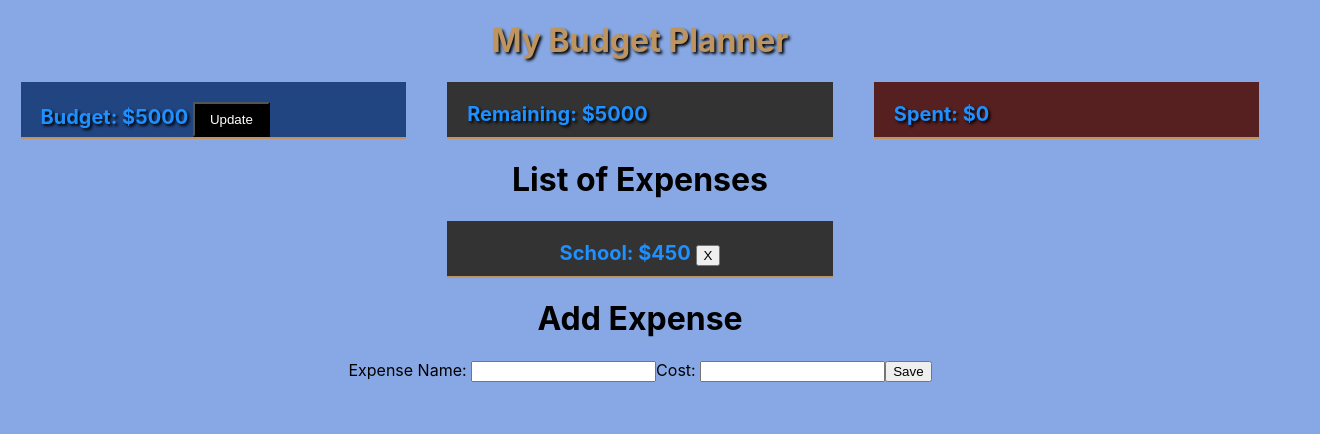
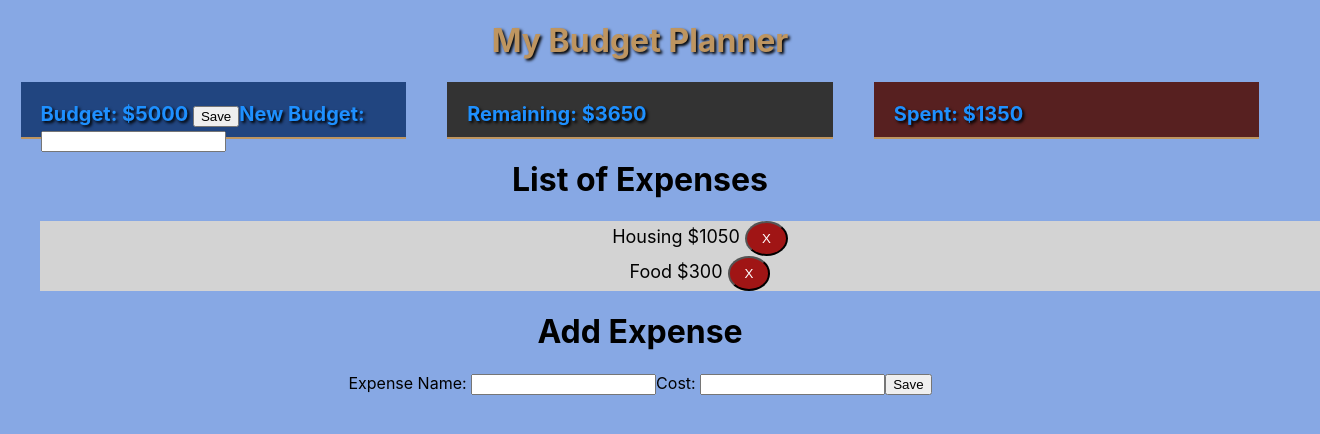
Before and after one commit to lynnameenrollins/budget_with_React, a React (Create React App) app: page / in a window 1280 px wide. Both pictures are taken after a click on the button "Update". Shown: the top 434 px of the page, 1320 px wide, since content can reach past the window. Built offline with nearby package versions, Linux system fonts and the light colour scheme.

Commit message:
improving functionality, everything working except remove item

```diff
--- a/src/AddExpense.js
+++ b/src/AddExpense.js
@@ -9,18 +9,19 @@ function AddExpense(props) {
     let dispatch = useDispatch();
 
     const Add = (e) =>{
-        let cost_name = document.getElementById('ExpName').value
-        let cost_amt = document.getElementById('ExpCost').value
-
-        console.log('Cost_name ', cost_name)
-        console.log('Cost_amt ', cost_amt)
+        let name = document.getElementById('ExpName').value
+        let amt = document.getElementById('ExpCost').value
+        let cost = {name, amt}
+        console.log('Cost_name ', name)
+        console.log('Cost_amt ', amt)
+        console.log(cost)
         dispatch({
-            type:"ADD_EXPENSE_NAME",
-            payload: cost_name,
+            type:"ADD_EXPENSE",
+            payload: cost,
         })
         dispatch({
             type:"ADD_EXPENSE_AMT",
-            payload: cost_amt,
+            payload: amt,
         })
     }
     return (
--- a/src/App.js
+++ b/src/App.js
@@ -8,7 +8,7 @@ import {connect} from 'react-redux';
 import Expenses from './Expenses';
 import AddExpense from './AddExpense';
 import Update from './Update';
-import {useNavigate, Routes,  Route, Router, Link} from 'react-router'
+
 
 
 
@@ -24,23 +24,38 @@ function App(props) {
     console.log("in useEffect, budget: " + budget);
   })
 
+  function updateBudget (){
 
-  function updateBudget (){
-    console.log("In update budget")
-    // let navigate = useNavigate();
-    // navigate('/Update')
+    let save_button = document.getElementById("Save")
+    let update_button = document.getElementById("Update")
+    let save_label = document.getElementById("SaveLabel")
+    let new_budget = document.getElementById("NewBudget")
+
+    save_button.removeAttribute("hidden");
+    save_label.removeAttribute("hidden");
+    new_budget.removeAttribute("hidden");
+    update_button.setAttribute("hidden", "hidden");
 
 
   }
-  // const updateBudget = (e) =>{
+  function toggle (){
+    console.log("In update budget")
+    let save_button = document.getElementById("Save")
+    let update_button = document.getElementById("Update")
+    let save_label = document.getElementById("SaveLabel")
+    let new_budget_box = document.getElementById("NewBudget")
+    let new_budget =document.getElementById("NewBudget").value
+    update_button.removeAttribute("hidden");
+    save_button.setAttribute("hidden", "hidden");
+    save_label.setAttribute("hidden", "hidden");
+    new_budget_box.setAttribute("hidden", "hidden");
+    console.log("New Budget : $", new_budget)
+    dispatch({
+      type:"SET_BUDGET",
+      payload: new_budget,
+  })
+  }
 
-  //     if (true){
-  //       dispatch({
-  //         type: "SET_BUDGET",
-  //         payload: e.target.value,
-  //     })
-  //   }
-  // }
 
   return (
     <div className="App">
@@ -49,8 +64,11 @@ function App(props) {
       <h1>My Budget Planner</h1>
       <div className="main-container">
 
-        <h3 className= "budget">Budget: ${budget}  <button className = "updateBudget" type="button" onClick={updateBudget}>Update</button></h3>
-        {/* <button variant="outlined">Open Simple Dialog</button> */}
+        <h3 className= "budget">Budget: ${budget}  <button className = "updateBudget" type="button" id="Update" onClick={updateBudget}>Update
+        </button><button hidden={true} id="Save" onClick={toggle}>Save</button>
+        <label id ="SaveLabel" hidden={true}>New Budget:</label><input type="text" id="NewBudget" hidden={true} ></input>
+        </h3>
+
         <h3 className= "remaining">Remaining: ${remaining}</h3>
         <h3 className= "spent">Spent: ${spent} </h3>
     </div>
--- a/src/Expenses.js
+++ b/src/Expenses.js
@@ -15,24 +15,34 @@ function Expenses(props) {
 
     const RemoveExpense = (e) =>{
 
-        console.log('In Remove Expense')
-        let exp_amt = expense[0].amt
+        //hard coded for testing
+        console.log("----Remove Expense Function----")
+        let name = expense[0].name
+        let amt = expense[0].amt
+        let test = document.getElementById("listed_exp").value
+        console.log('----TEST-----', test)
+
+        let cost = {name, amt}
+        console.log('Cost_name ', name)
+        console.log('Cost_amt ', amt)
+        console.log('payload: cost: ', cost)
         dispatch({
-            type:"REMOVE",
-            payload: exp_amt,
+            type:"REMOVE_EXPENSE",
+            payload: cost,
+        })
+        dispatch({
+            type:"REMOVE_EXPENSE_AMT",
+            payload: amt,
         })
     }
     return (
         <div className ="ExpenseList">
             <h1>List of Expenses</h1>
 
-            {/* <ol>
-                {expense.name.map(expense =>(<li key={expense.name}>{expense.name}</li>))}
-            </ol> */}
             <div className="expense-container">
-                <h3>{expense[0].name}:  ${expense[0].amt} <button value='100' onClick={RemoveExpense}>X</button></h3>
-                {/* <li><h1>{expense[1].name}:  ${expense[1].amt}</h1></li> */}
-
+            <ol >
+                {expense.map(expense =>(<ol id="listed_exp" className = "expense_item" key={expense}>{expense.name}    ${expense.amt} <button id="rm_exp" className="rm_exp" onClick={RemoveExpense}>X</button></ol>))}
+            </ol>
 
             </div>
 
--- a/src/index.css
+++ b/src/index.css
@@ -60,6 +60,7 @@ div h3 {
   padding: 8px 15px;
 
 }
+
 div p {
   margin-top: 4em;
   margin-bottom: 7em;
@@ -71,10 +72,31 @@ div a {
   border-radius: 2px;
   text-decoration: none;
 }
+/* .expense-container {
+  display: inline-flex;
+  width: 100%;
+  text-align: left;
+  flex-direction: row;
+  align-self: stretch;
+} */
+.expense_item{
+  width: 100%;
+  font-size: large;
+  background-color: lightgray;
+
+}
+.rm_exp{
+  color:white;
+  background-color:rgb(160, 21, 21);
+  justify-content: left;
+  padding: 8px 15px;
+  border-radius: 50%;
+}
 .ExpenseList{
   color:black;
   text-shadow: none;
 }
+
 .AddExpense{
   color:black;
   text-shadow: none;
--- a/src/reducers/BudgetReducer.js
+++ b/src/reducers/BudgetReducer.js
@@ -1,7 +1,7 @@
 const initalState = {
     budget: 5000,
-    expense:[{name:'School', amt:'450'}, {name:'Food', amt:'300'}],
-    spent: 0,
+    expense:[{name:'Housing', amt:'1050'}, {name:'Food', amt:'300'}],
+    spent: 1350,
 
 }
 
@@ -12,29 +12,38 @@ const BudgetReducer = (state = initalState, action)=>{
             console.log("In Set Budget");
             newState.budget = action.payload;
             return newState;
-        case 'REMAINING':
-            console.log("In Remaining");
-            return newState;
-        case 'SPENT':
-            console.log("In Spent");
-            return newState;
-        case 'ADD_EXPENSE_NAME':
+
+        case 'ADD_EXPENSE':
             console.log("In Budget Reducer AddName", action.payload)
-            newState.expense.push({name: action.payload});
-            console.log(newState.expense.name)
+            newState.expense.push(action.payload);
+            console.log(newState.expense.name, newState.expense.amt)
             return newState;
         case 'ADD_EXPENSE_AMT':
             console.log("In Budget Reducer Add", action.payload)
             newState.spent = Number(newState.spent) + Number(action.payload);
-            newState.expense.push(action.payload);
+            // newState.expense.push(action.payload);
             console.log(newState.spent)
             return newState;
 
-        case 'REMOVE':
-            console.log("In Remove")
-            newState.spent = newState.spent - action.payload
+        case 'REMOVE_EXPENSE':
+            console.log("In REMOVE_EXPENSE")
+            function arrayRemove(arr, value){
+                // console.log('arr', arr)
+                // console.log('value', value)
+
+                return arr.filter(function(ele){
+                    console.log('ele', ele)
+                    return ele.name !== value.name;
+                })}
+            newState.expense = arrayRemove(newState.expense, action.payload);
+            console.log("Expense List: " , newState.expense)
+
             return newState;
-
+            case 'REMOVE_EXPENSE_AMT':
+                // console.log("In REMOVE_EXPENSE_AMT", action.payload)
+                newState.spent = Number(newState.spent) - Number(action.payload);
+                // console.log(newState.spent)
+                return newState;
         default:
             return newState;
 
```
